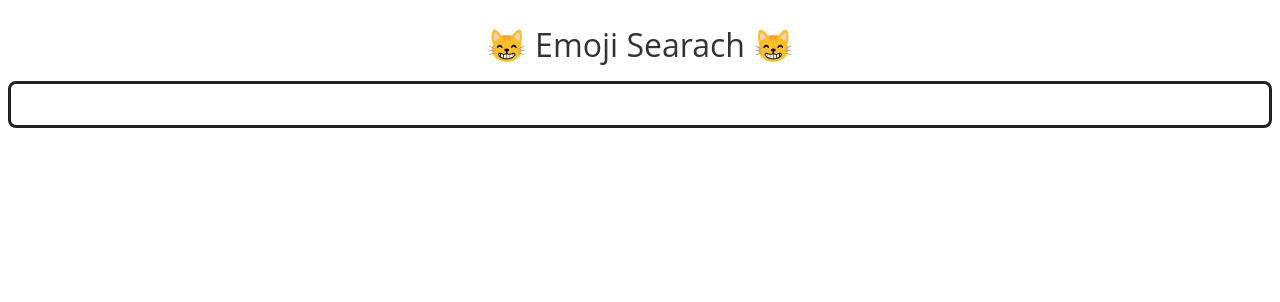
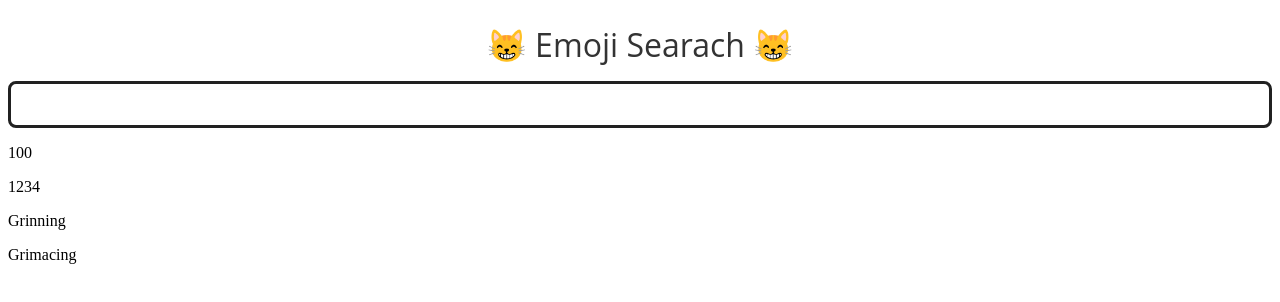
Before and after one commit to GeeksHubsAcademy/ReactSearchEmojis, a React (Create React App) app: page / in a window 1280 px wide. Shown: the top 302 px of the page. Built offline with nearby package versions, Linux system fonts and the light colour scheme.

Commit message:
create EmojiList

```diff
--- a/src/App.js
+++ b/src/App.js
@@ -1,11 +1,13 @@
 import Header from './components/Header';
 import SearchEmojis from './components/SearchEmojis';
+import EmojiList from './components/EmojiList';
 
 function App() {
   return (
     <div>
       <Header />
       <SearchEmojis />
+      <EmojiList />
     </div>
   );
 }
--- /dev/null
+++ b/src/components/EmojiList/index.jsx
@@ -0,0 +1,20 @@
+import React, { Component } from 'react';
+
+import data from '../../services/emojis.json';
+import './style.css';
+
+class EmojiList extends Component {
+
+    render() {
+        return (
+            <div className="component-emoji-list">
+                { data.map( emoji => (
+                    <p> { emoji.title } </p>
+                )) }
+            </div>
+        )
+    }
+
+}
+
+export default EmojiList;
--- /dev/null
+++ b/src/services/emojis.json
@@ -0,0 +1,18 @@
+[
+    {
+        "title": "100",
+        "symbol": "💯"
+    },
+    {
+        "title": "1234",
+        "symbol": "🔢"
+    },
+    {
+        "title": "Grinning",
+        "symbol": "😀"
+    },
+    {
+        "title": "Grimacing",
+        "symbol": "😬"
+    }
+]
```
Also changed, not shown: src/components/EmojiList/style.css (added).
